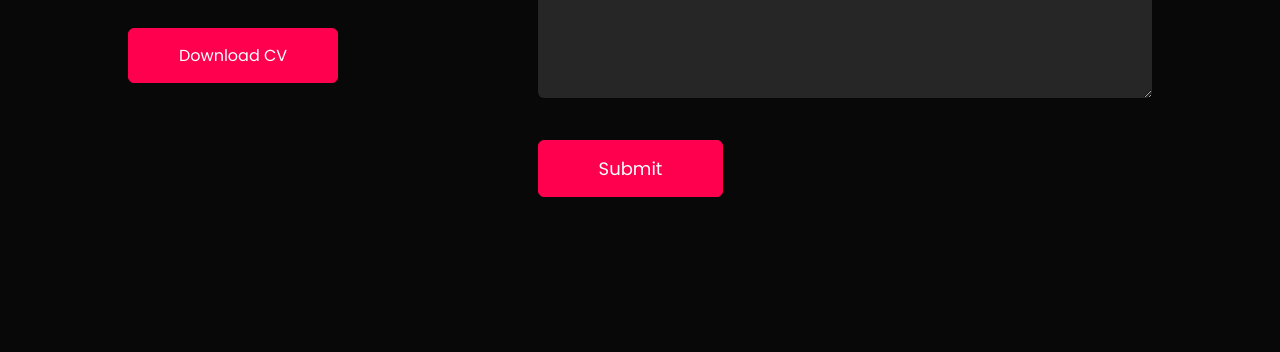
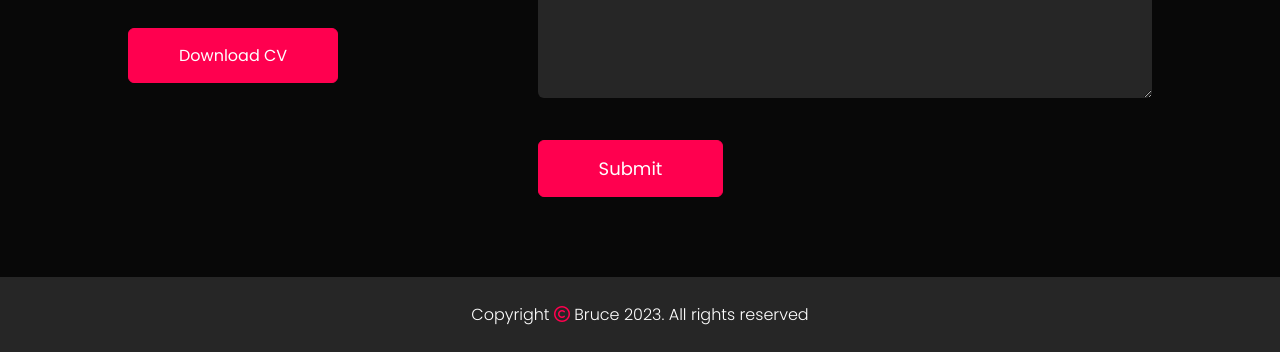
Before and after one commit to BruceICzw/Portfolio, a plain HTML site: page index.html in a window 1280 px wide. Shown: the part 3366-3718 px from the top of the page. Before the commit the page ends 3623 px from the top, so only its background shows below. Drawn offline with Linux system fonts and the light colour scheme.

Commit message:
Add Copyright Section

```diff
--- a/index.html
+++ b/index.html
@@ -226,7 +226,14 @@
           </div>
         </div>
       </div>
+      <div class="copyright">
+        <p>
+          Copyright <i class="fa-regular fa-copyright"></i> Bruce 2023. All
+          rights reserved
+        </p>
+      </div>
     </div>
+
     <script>
       var tabLinks = document.querySelectorAll(".tab-links");
       var tabContents = document.querySelectorAll(".tab-contents");
--- a/style.css
+++ b/style.css
@@ -324,3 +324,16 @@ form .btn2 {
   margin-top: 20px;
   cursor: pointer;
 }
+
+.copyright {
+  width: 100%;
+  text-align: center;
+  padding: 25px 0;
+  background: #262626;
+  font-weight: 300;
+  margin-top: 20px;
+}
+
+.copyright i {
+  color: #ff004f;
+}
```
